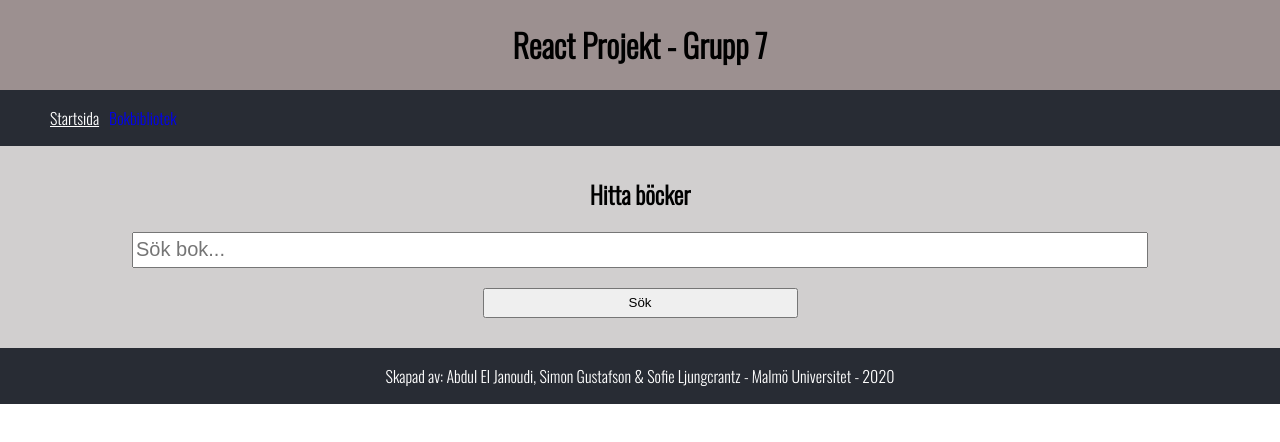
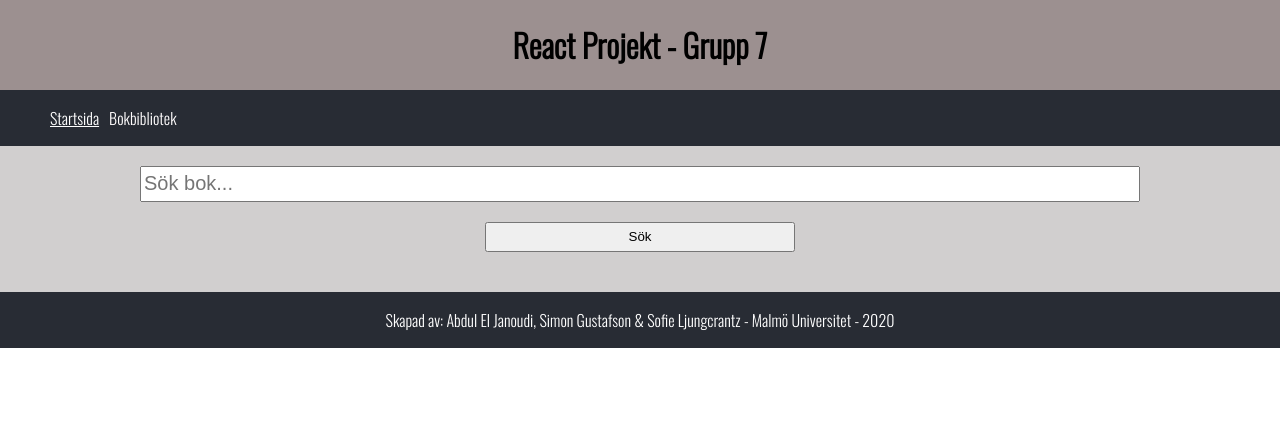
Before and after one commit to AbdulElJanoudi/bookprojectg7, a React (Create React App) app: page / in a window 1280 px wide. Shown: the top 442 px of the page. Built offline with nearby package versions, Linux system fonts and the light colour scheme.

Commit message:
Lagt till medelande vid tomt sokfalt

```diff
--- a/src/App.css
+++ b/src/App.css
@@ -2,6 +2,15 @@ body {
     margin: 0;
     padding: 0;
     font-family: 'Oswald', sans-serif;
+}
+
+a {
+    text-decoration: none;
+    color: rgb(255, 253, 253)
+}
+
+a:hover {
+    color: rgb(112, 112, 112)
 }
 
 .App {
--- a/src/App.js
+++ b/src/App.js
@@ -1,6 +1,7 @@
 import React, { Component } from 'react';
 import Form from "./components/Form"
 import Books from "./components/Books"
+import { thistle } from 'color-name';
 
 
 
@@ -8,31 +9,34 @@ const apiKey = "AIzaSyDc84mT8wa9h5Tcf8Kp17u1z-6eq201eFQ";
 
 class App extends Component {
   state = {
-    books: []
+    books: [],
+
+    error: null
   }
   getBook = async (e) => {
+    e.preventDefault();
     const bookName = e.target.elements.bookName.value;
-    e.preventDefault();
     const apiCall = await fetch(`https://www.googleapis.com/books/v1/volumes?q=${bookName}&key=${apiKey}`);
+    const data = await apiCall.json();
 
-
-    const data = await apiCall.json();
-    this.setState({ books: data.items });
-    console.log(this.state.books)
-
+    if (!bookName) {
+      this.setState({ error: "Vänligen fyll i sökfältet"})
+    } else {
+      this.setState({books: data.items, error: null })
+    }
   }
   render() {
     return (
+          <main>
+            <Form getBook={this.getBook} />
 
-
-
-      <div>
-        <h2> Hitta böcker</h2>
-        <Form getBook={this.getBook} />
-        <Books books={this.state.books} />
-      </div>
-
-
+            {
+              this.state.error !== null ?
+              <div id="errorMsg">
+              { this.state.error}
+              </div> : <Books books={this.state.books} />
+            }
+          </main>
     );
   }
 }
--- a/src/components/Books.js
+++ b/src/components/Books.js
@@ -1,9 +1,10 @@
 import React from 'react';
-
 import { Link } from "react-router-dom";
 
 
+
 const Books = props => (
+
     <div id="wrapper">
         {props.books.map((book) =>{
         return (
@@ -19,6 +20,7 @@ const Books = props => (
               state: { book: book.volumeInfo.title }
               }} >Visa bok</Link>
             </button>
+            <button>Lägg till i bibliotek</button>
           </div>
         )
       })}
```
